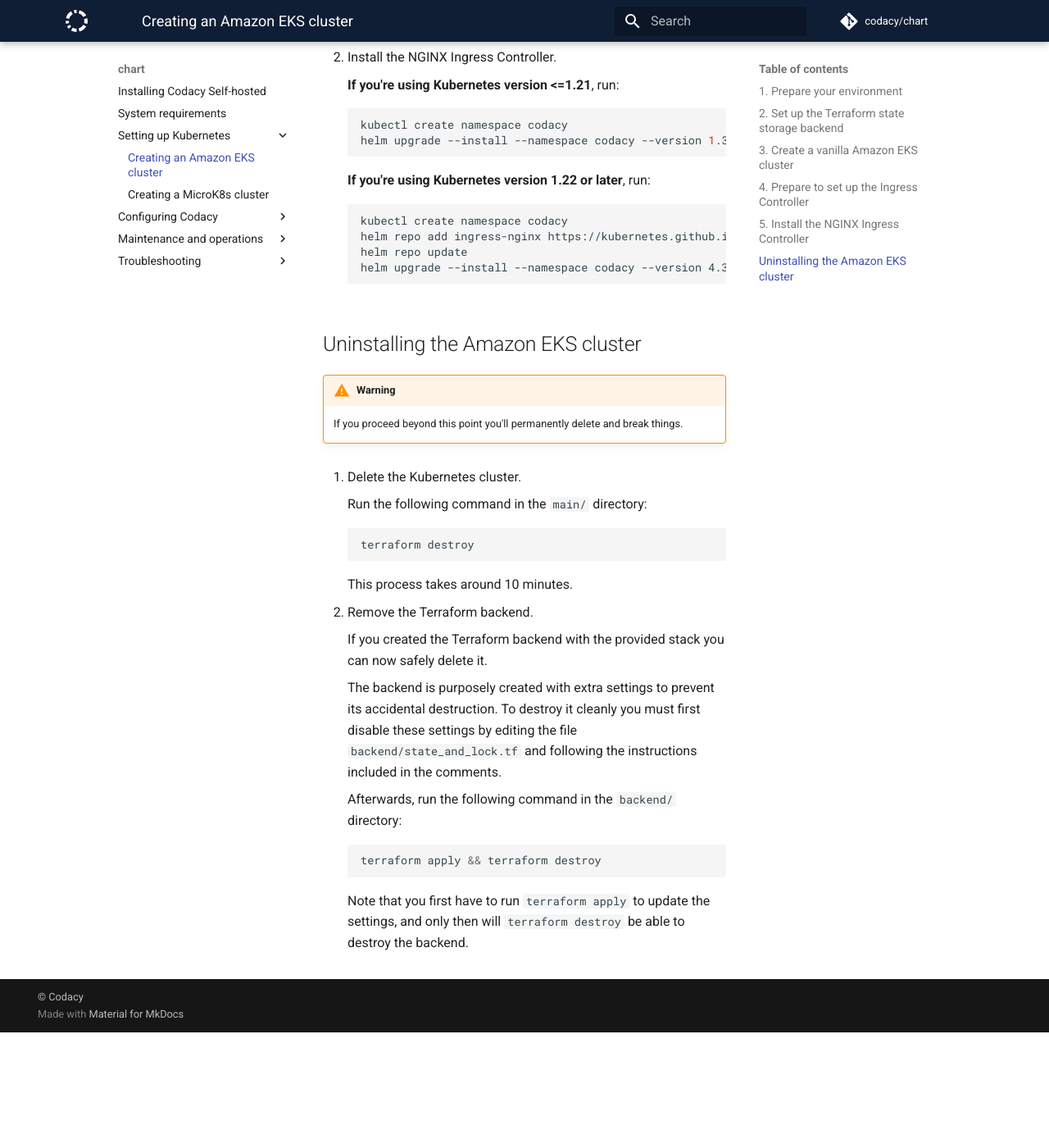
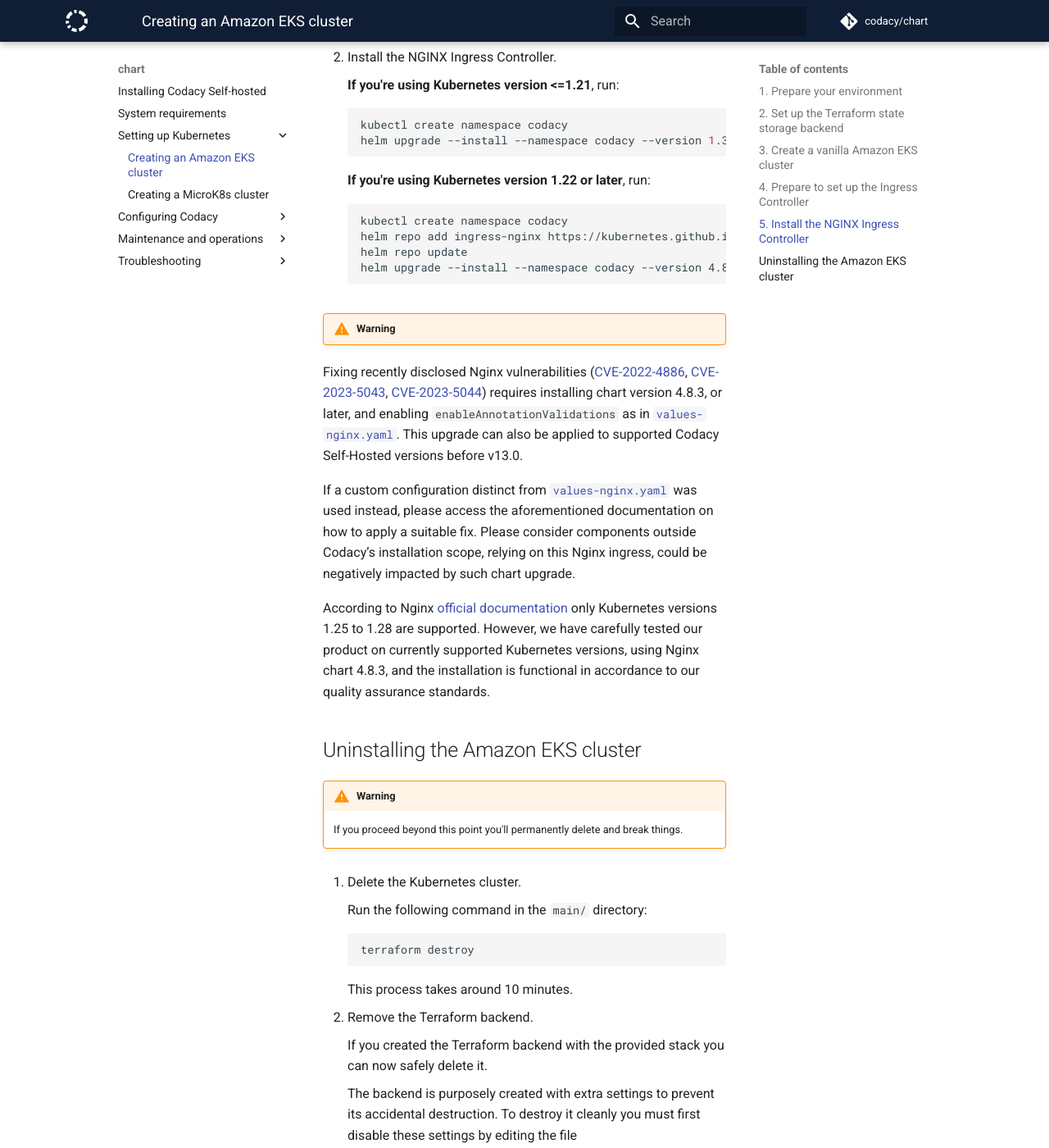
Before and after one commit to codacy/chart, an MkDocs documentation site: the page built from docs/infrastructure/eks-quickstart.md, in a window 1280 px wide and 1400 px high, scrolled down 4486 px. Shown: the whole window at 82% size. Built offline with MkDocs 1.6.1 and Material for MkDocs 9.7.7, drawn with Linux system fonts in a browser that asks for light colours; comment, search, counter and statistics services are not loaded; before the commit the page ends 5745 px from its top, so only the background shows below that.

Commit message:
doc: Nginx vulnerabilites fix

````diff
--- a/docs/infrastructure/eks-quickstart.md
+++ b/docs/infrastructure/eks-quickstart.md
@@ -149,8 +149,15 @@
     kubectl create namespace codacy
     helm repo add ingress-nginx https://kubernetes.github.io/ingress-nginx
     helm repo update
-    helm upgrade --install --namespace codacy --version 4.3.0 nginx-ingress ingress-nginx/ingress-nginx -f values-nginx.yaml
+    helm upgrade --install --namespace codacy --version 4.8.3 nginx-ingress ingress-nginx/ingress-nginx -f values-nginx.yaml
     ```
+
+!!! warning
+  Fixing recently disclosed Nginx vulnerabilities ([CVE-2022-4886](https://github.com/kubernetes/ingress-nginx/issues/10570), [CVE-2023-5043](https://github.com/kubernetes/ingress-nginx/issues/10571), [CVE-2023-5044](https://github.com/kubernetes/ingress-nginx/issues/10572)) requires installing chart version 4.8.3, or later, and enabling `enableAnnotationValidations` as in [`values-nginx.yaml`](../values-files/values-nginx.yaml). This upgrade can also be applied to supported Codacy Self-Hosted versions before v13.0.
+
+  If a custom configuration distinct from [`values-nginx.yaml`](../values-files/values-nginx.yaml) was used instead, please access the aforementioned documentation on how to apply a suitable fix. Please consider components outside Codacy’s installation scope, relying on this Nginx ingress, could be negatively impacted by such chart upgrade.
+
+  According to Nginx [official documentation](https://github.com/kubernetes/ingress-nginx/tree/helm-chart-4.8.3#supported-versions-table) only Kubernetes versions 1.25 to 1.28 are supported. However, we have carefully tested our product on currently supported Kubernetes versions, using Nginx chart 4.8.3, and the installation is functional in accordance to our quality assurance standards.
 
 ## Uninstalling the Amazon EKS cluster
 
--- a/docs/values-files/values-nginx.yaml
+++ b/docs/values-files/values-nginx.yaml
@@ -14,6 +14,7 @@
     clusterIP: "-"
   defaultBackend:
     clusterIP: "-"
+  enableAnnotationValidations: true
 
   # resources used by the nginx controller
   resources:
````
